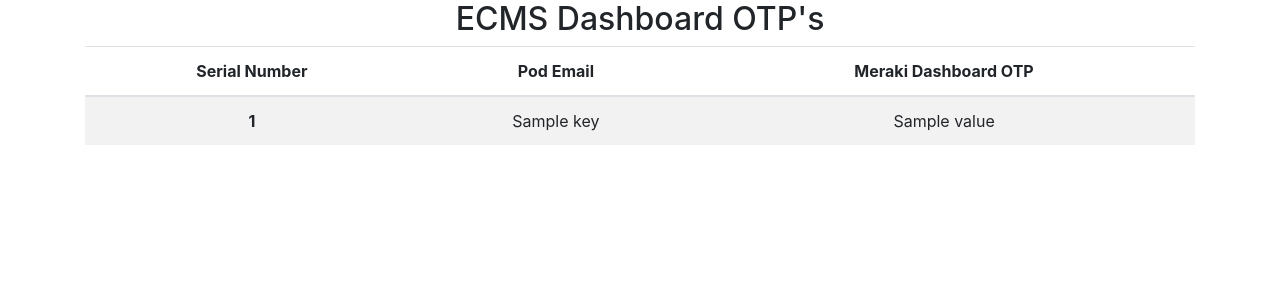
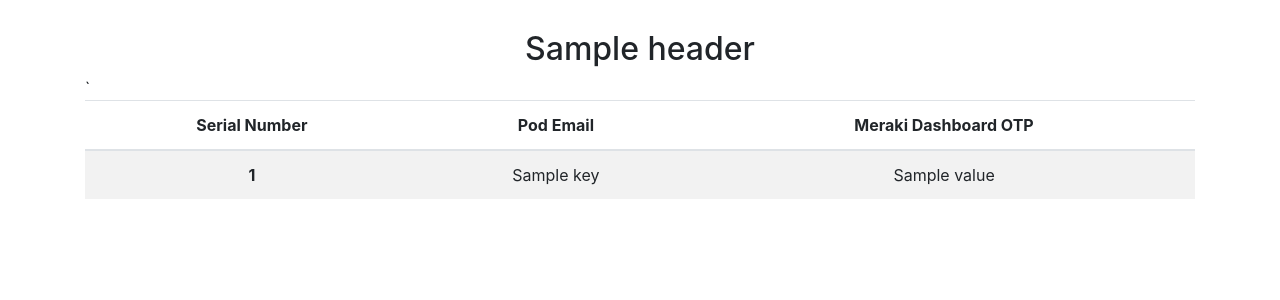
Before and after one commit to Asha-hash-debug/GmailUI, a Flask app: template templates/index.html in a window 1280 px wide. Shown: the top 300 px of the page. Run offline with Flask 2, Linux system fonts and the light colour scheme; the template is opened without the code that fills it: most values are stand-ins (such as "Sample title", 1, 10 or a date in 2020).

Commit message:
Updated index.html

```diff
--- a/templates/index.html
+++ b/templates/index.html
@@ -11,8 +11,8 @@
     <title>ECMS GMAIL OTP's!</title>
   </head>
   <body>
-    <h2 style="text-align:center;">ECMS Dashboard OTP's</h2>
-    <div class="container">
+    <h2 style="padding-top:30px;text-align:center;">{{header}}</h2>
+    <div class="container">`
       <table class="table table-striped" style="text-align:center;">
       <thead>
         <tr>
@@ -22,7 +22,7 @@
         </tr>
       </thead>
       <tbody>
-      {% for key, value in result.items() %}
+      {% for key, value in result.items()%}
        <tr>
             <th scope="row">{{loop.index}}</th>
             <td> {{ key }} </td>
```
